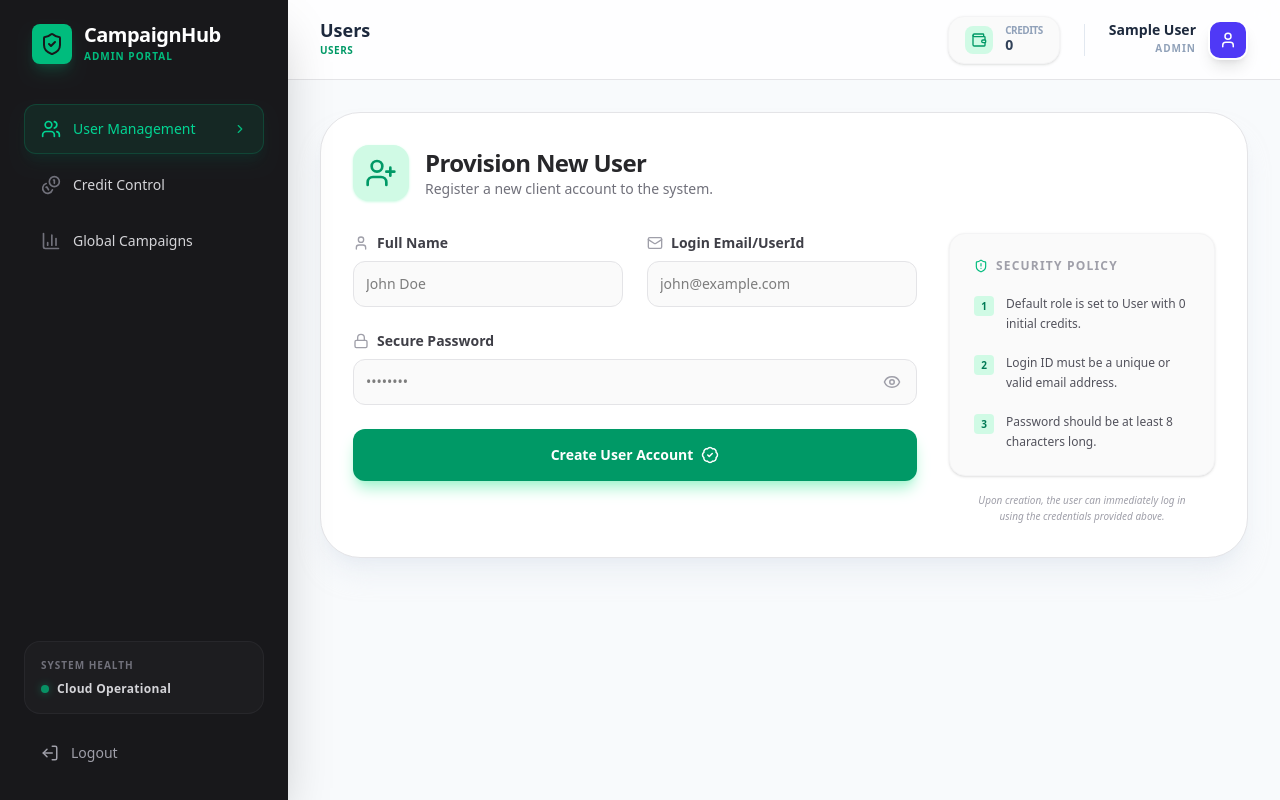
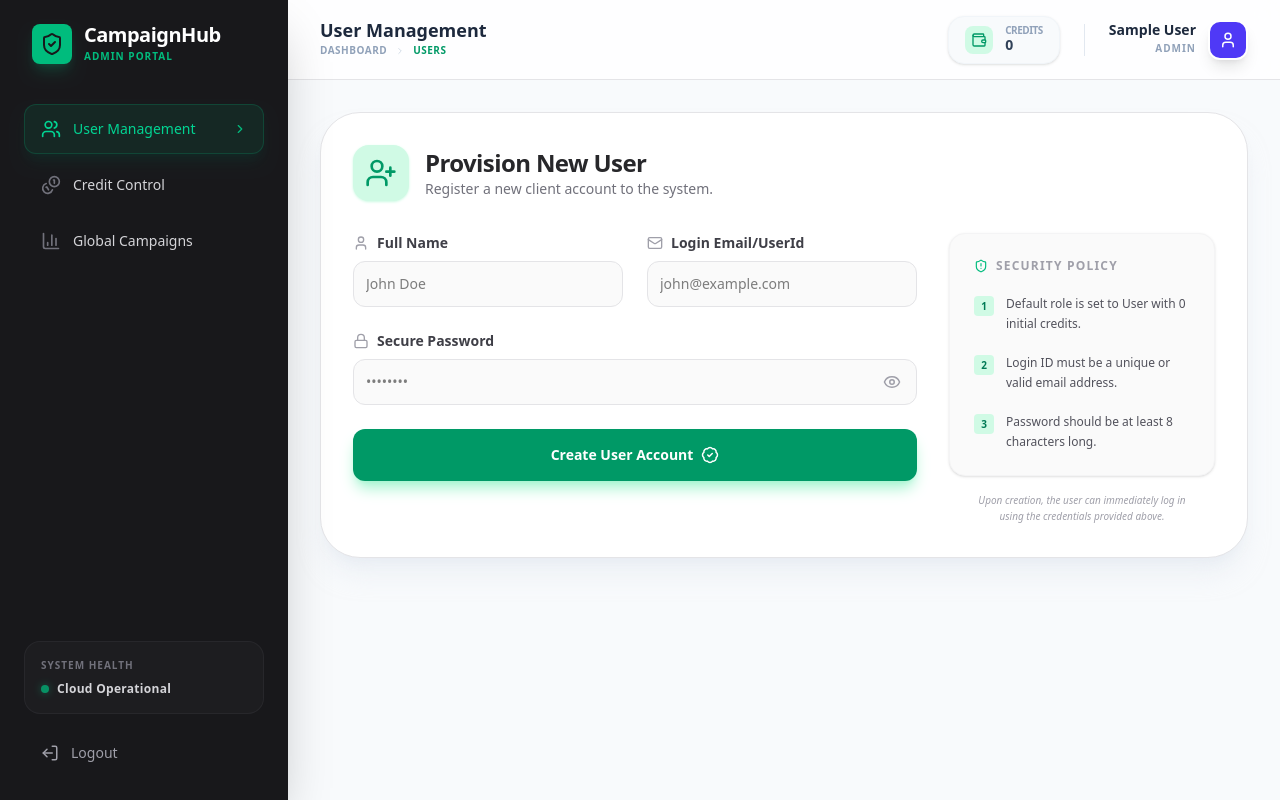
Before and after one commit to puskarpreconet123/campaignhub-frontend, a React (Vite) app: page /admin-dashboard in a window 1280 px wide. Built offline with nearby package versions, Linux system fonts and the light colour scheme; sample sign-in values are in the browser's storage.

Commit message:
minor change in ui

```diff
--- a/pages/admin/AdminDashboard.jsx
+++ b/pages/admin/AdminDashboard.jsx
@@ -154,13 +154,13 @@ const AdminDashboard = () => {
 
             <div>
               <h1 className="text-sm md:text-lg font-bold text-slate-800 capitalize leading-none">
-                {active.replace("-", " ")}
+                {active === "users" ? "User Management" : active === "credits" ? "Credit Control" : "Global Campaigns"}
               </h1>
               <nav className="flex items-center gap-2 mt-1">
-                <span className="hidden xs:inline text-[10px] text-slate-400 font-bold uppercase tracking-wider">
+                <span className=" xs:inline text-[10px] text-slate-400 font-bold uppercase tracking-wider">
                   Dashboard
                 </span>
-                <ChevronRight size={10} className="hidden xs:inline text-slate-300" />
+                <ChevronRight size={10} className=" xs:inline text-slate-300" />
                 <span className="text-[10px] text-emerald-600 font-bold uppercase tracking-wider">
                   {active}
                 </span>
@@ -170,7 +170,7 @@ const AdminDashboard = () => {
 
           <div className="flex items-center gap-3 md:gap-6">
             {/* Credit Display Badge - Hidden on small mobile */}
-            <div className=" sm:flex items-center gap-3 bg-zinc-50 px-3 py-1.5 md:px-4 md:py-2 rounded-2xl border border-zinc-100 shadow-sm">
+            <div className="flex items-center gap-2 md:gap-3 bg-slate-50 px-3 py-1.5 md:px-4 md:py-2 rounded-2xl border border-slate-100 shadow-sm">
               <div className="bg-emerald-100 p-1.5 rounded-lg">
                 <Wallet size={16} className="text-emerald-600" />
               </div>
```
